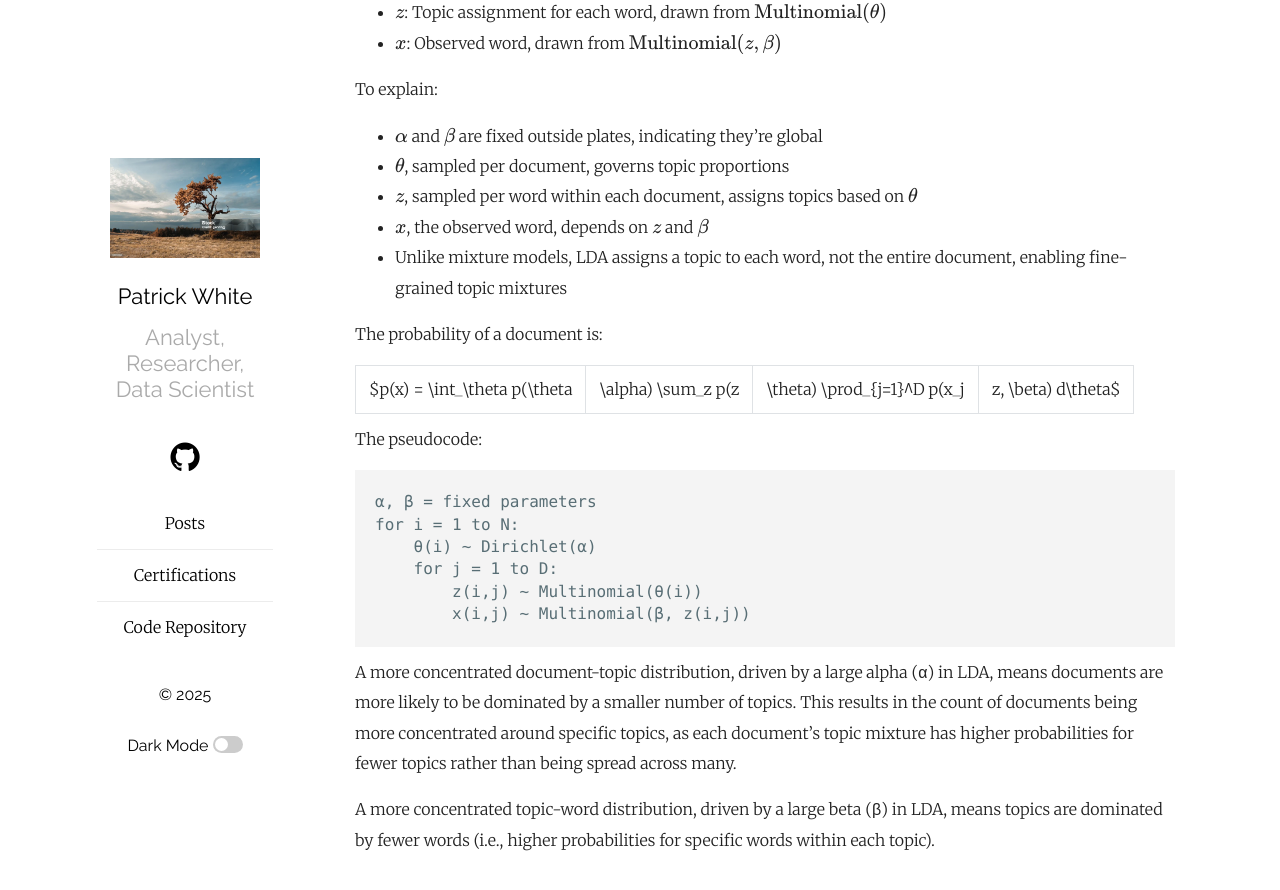
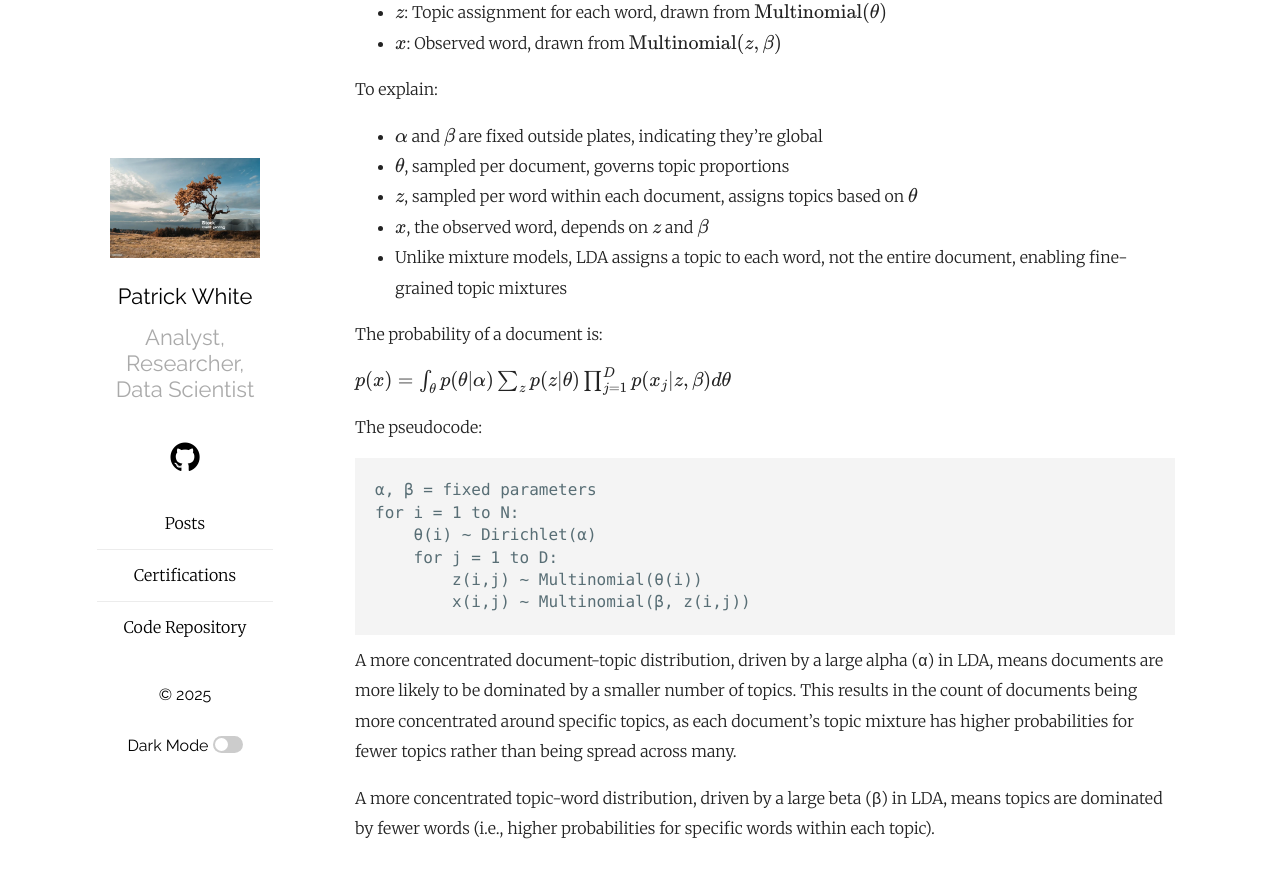
Before and after one commit to pw398/pw398.github.io, a Jekyll site: the page built from _posts/2025-07-06-Latent-Dirichlet-Aanlysis-I-The-Math-of-LDA.md, in a window 1280 px wide and 900 px high, scrolled down 4423 px. Shown: the top 890 px of the window. Built offline with Jekyll 4.4.1, drawn with Linux system fonts in a browser that asks for light colours; formulas are drawn with MathJax 3.

Commit message:
Add files via upload

```diff
--- a/_posts/2025-07-06-Latent-Dirichlet-Aanlysis-I-The-Math-of-LDA.md
+++ b/_posts/2025-07-06-Latent-Dirichlet-Aanlysis-I-The-Math-of-LDA.md
@@ -149,7 +149,7 @@ To explain:
 
 The probability of a document is:
 
-$p(x) = \int_\theta p(\theta | \alpha) \sum_z p(z | \theta) \prod_{j=1}^D p(x_j | z, \beta) d\theta$
+<p>$p(x) = \int_\theta p(\theta | \alpha) \sum_z p(z | \theta) \prod_{j=1}^D p(x_j | z, \beta) d\theta$</p>
 
 
 The pseudocode:
```
